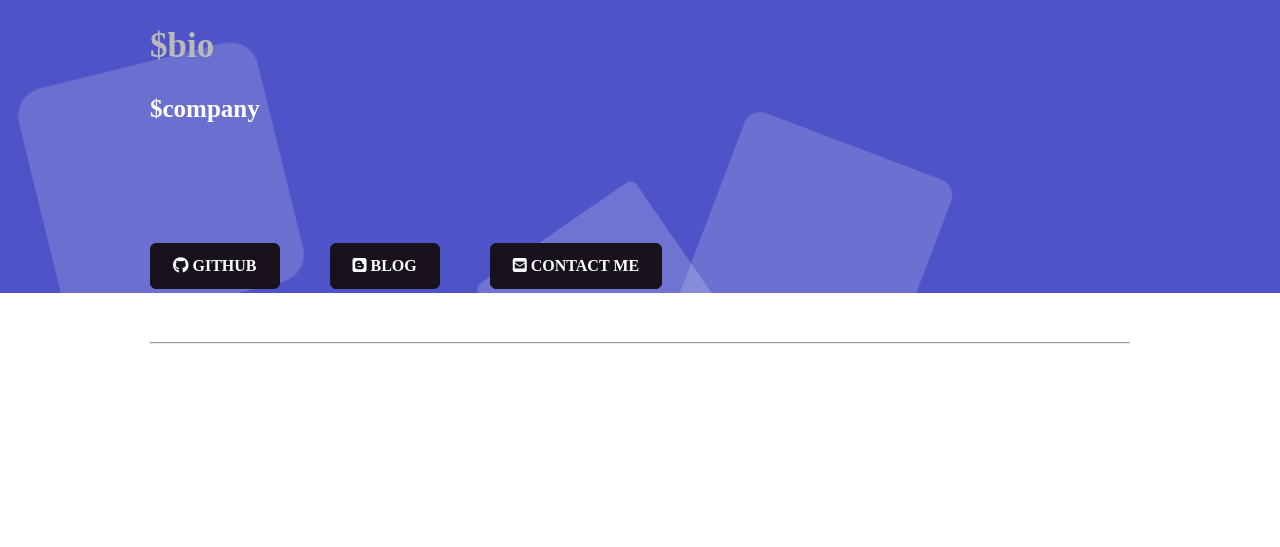
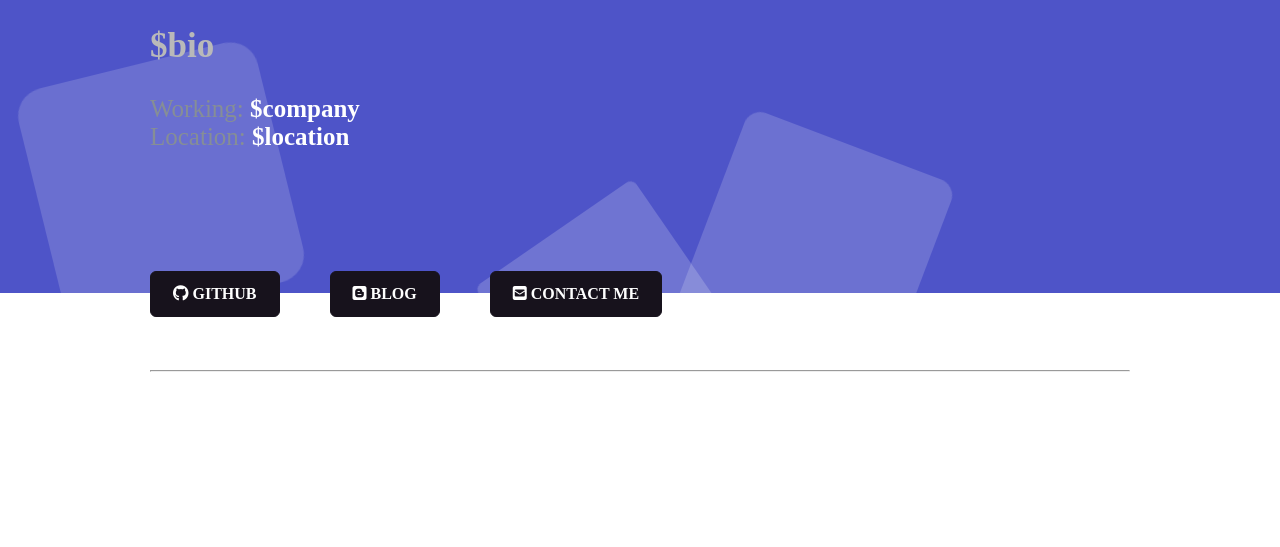
Before and after one commit to rafaelbmateus/me, a plain HTML site: page builder/template.html in a window 1280 px wide. Shown: the part 507-1054 px from the top of the page. Drawn offline with nearby package versions, Linux system fonts and the light colour scheme; files that its build step writes are made by us from their sources; no server answers; files whose address does not match are found by name.

Commit message:
feat: add working at and location profile

```diff
--- a/assets/css/style.css
+++ b/assets/css/style.css
@@ -66,7 +66,6 @@ body {
 
 .company {
   font-size: 25px;
-  color: #fff;
 }
 
 .followers {
--- a/builder/template.html
+++ b/builder/template.html
@@ -39,7 +39,12 @@
         <img src="https://media.giphy.com/media/hvRJCLFzcasrR4ia7z/giphy.gif" width="60" height="60"/>
       </div>
       <h2 class="subtitle light-gray">$bio</h2>
-      <h3 class="gray company">$company</h3>
+      <div class="gray company">
+        <span>
+          Working: <b class="white">$company</b><br>
+          Location: <b class="white">$location</b>
+        </span>
+      </div>
       <div class="row contact">
         <a class="button col" href="$github_url" target="_blank">
           <i class="fa-brands fa-github"></i>
```
Also changed, not shown: 1 other file.
